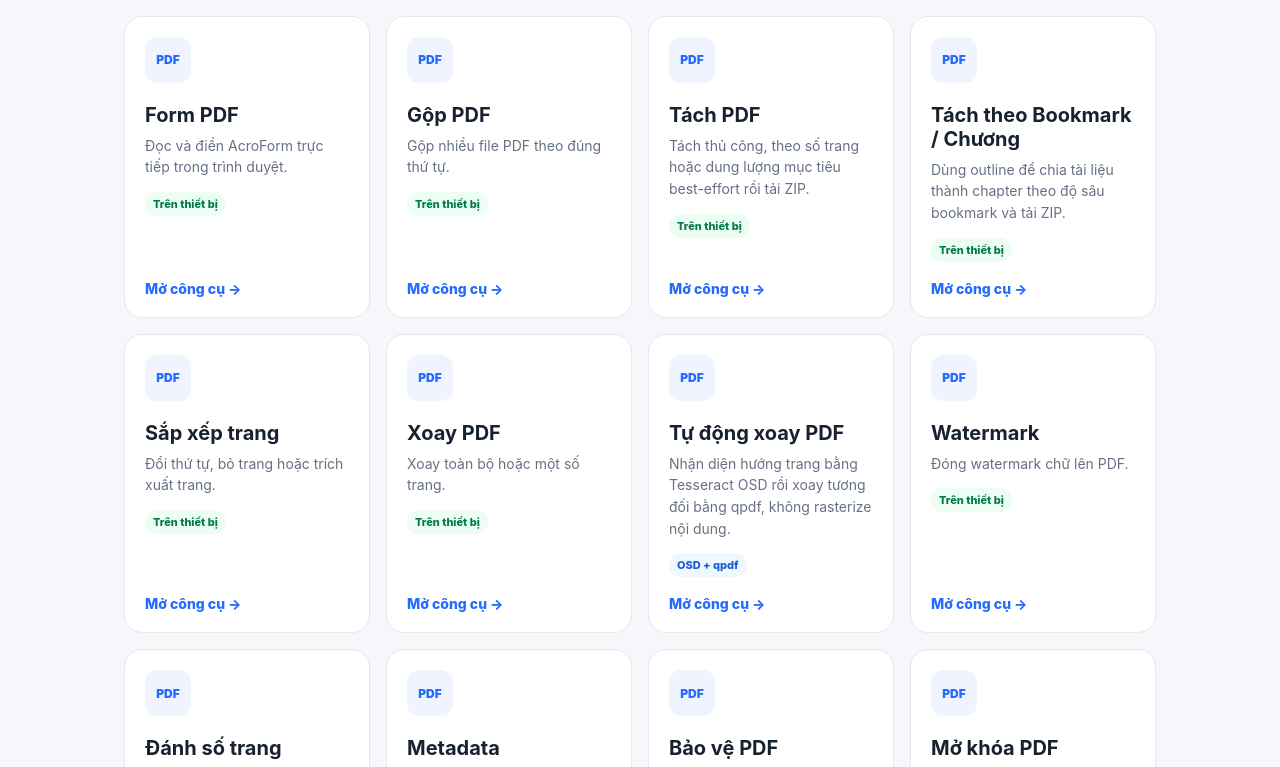
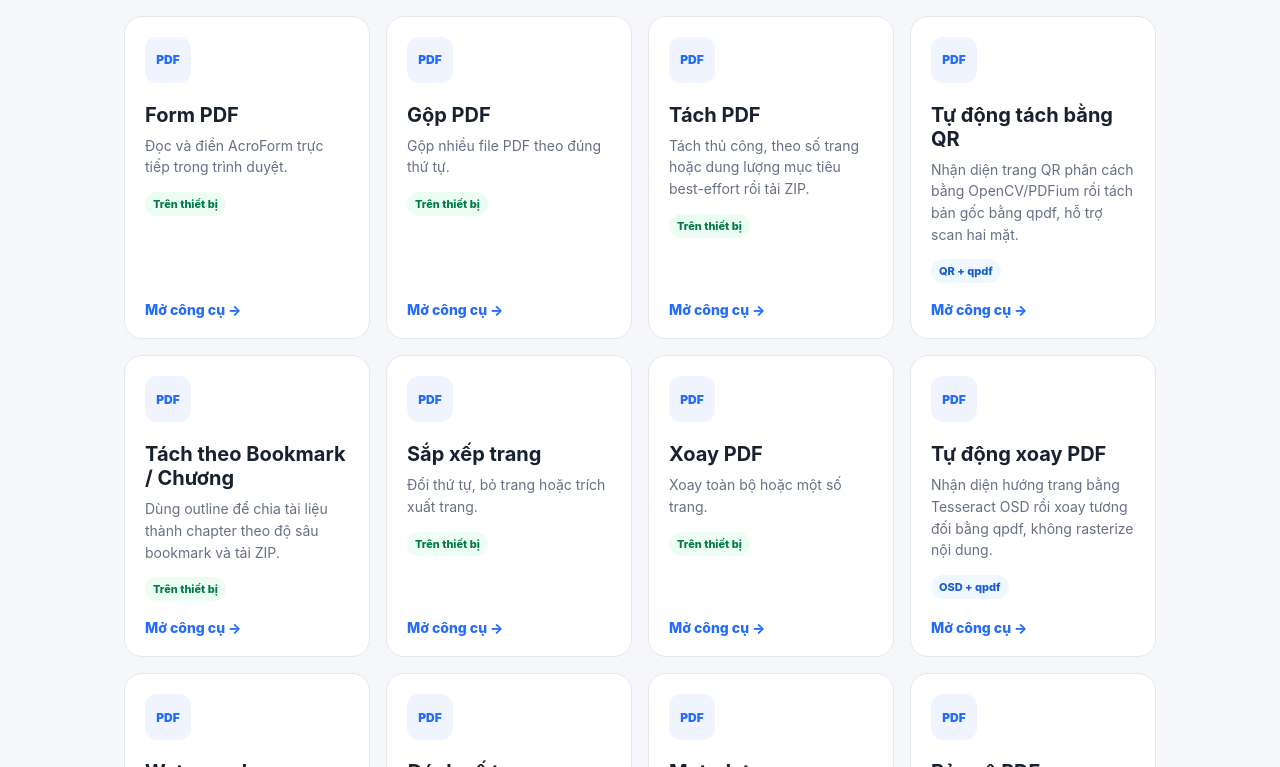
Before and after one commit to solyan842/SolYan-PDF, a Next.js app in the folder frontend/: page / in a window 1280 px wide. Shown: the part 2833-3600 px from the top of the page. Built offline with nearby package versions, Linux system fonts and the light colour scheme.

Commit message:
feat: add Auto Split dashboard entry

```diff
--- a/frontend/app/page.tsx
+++ b/frontend/app/page.tsx
@@ -30,6 +30,7 @@ const tools = [
   { href: '/forms', title: 'Form PDF', description: 'Đọc và điền AcroForm trực tiếp trong trình duyệt.', local: true },
   { href: '/merge', title: 'Gộp PDF', description: 'Gộp nhiều file PDF theo đúng thứ tự.', local: true },
   { href: '/split', title: 'Tách PDF', description: 'Tách thủ công, theo số trang hoặc dung lượng mục tiêu best-effort rồi tải ZIP.', local: true },
+  { href: '/auto-split', title: 'Tự động tách bằng QR', description: 'Nhận diện trang QR phân cách bằng OpenCV/PDFium rồi tách bản gốc bằng qpdf, hỗ trợ scan hai mặt.', local: false, badge: 'QR + qpdf' },
   { href: '/split-by-bookmarks', title: 'Tách theo Bookmark / Chương', description: 'Dùng outline để chia tài liệu thành chapter theo độ sâu bookmark và tải ZIP.', local: true },
   { href: '/organize', title: 'Sắp xếp trang', description: 'Đổi thứ tự, bỏ trang hoặc trích xuất trang.', local: true },
   { href: '/rotate', title: 'Xoay PDF', description: 'Xoay toàn bộ hoặc một số trang.', local: true },
```
